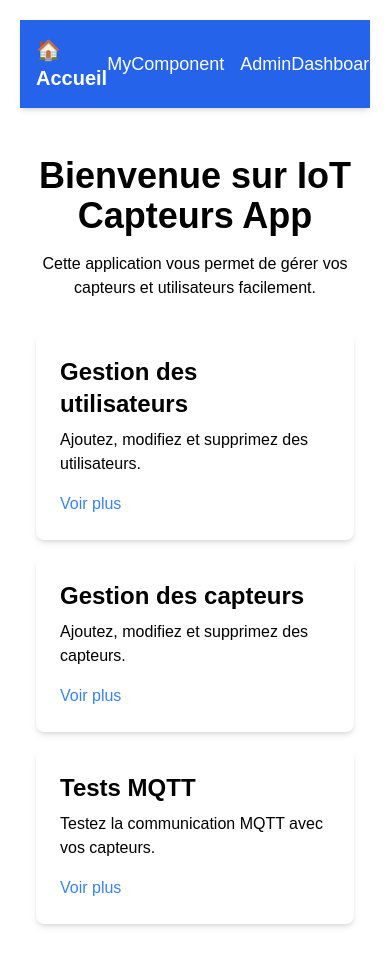
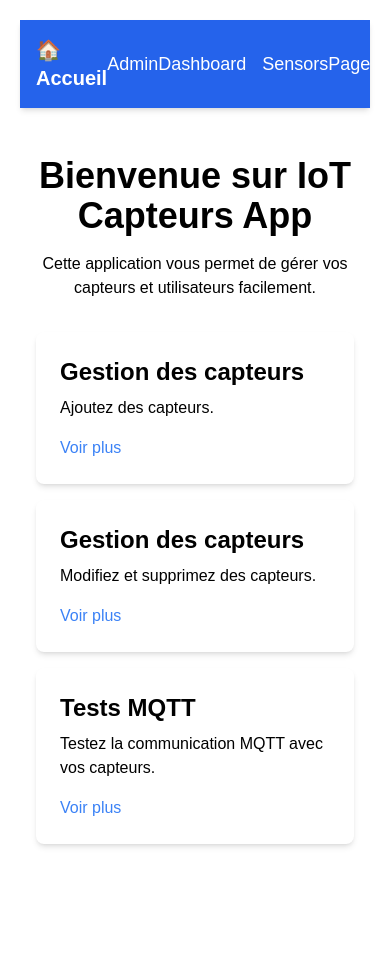
Before and after one commit to Kiltakaro/PFE_Capteurs_Iot, a Vue app in the folder frontend/: page / in a window 390 px wide. Shown: the top 960 px of the page. After the commit the page ends 880 px from the top, so only its background shows below. Built offline with nearby package versions, Linux system fonts and the light colour scheme.

Commit message:
Update/Modify Sensors (Wip)

```diff
--- a/frontend/src/components/HomeComponent.vue
+++ b/frontend/src/components/HomeComponent.vue
@@ -7,14 +7,14 @@
 
       <div class="grid grid-cols-1 md:grid-cols-2 lg:grid-cols-3 gap-4 mt-8">
         <div class="bg-white p-6 rounded-lg shadow-md">
-          <h2 class="text-2xl font-bold mb-2">Gestion des utilisateurs</h2>
-          <p>Ajoutez, modifiez et supprimez des utilisateurs.</p>
-          <router-link to="/users" class="text-blue-500 hover:underline mt-4 inline-block">Voir plus</router-link>
+          <h2 class="text-2xl font-bold mb-2">Gestion des capteurs</h2>
+          <p>Ajoutez des capteurs.</p>
+          <router-link to="/sensors" class="text-blue-500 hover:underline mt-4 inline-block">Voir plus</router-link>
         </div>
         <div class="bg-white p-6 rounded-lg shadow-md">
           <h2 class="text-2xl font-bold mb-2">Gestion des capteurs</h2>
-          <p>Ajoutez, modifiez et supprimez des capteurs.</p>
-          <router-link to="/sensors" class="text-blue-500 hover:underline mt-4 inline-block">Voir plus</router-link>
+          <p>Modifiez et supprimez des capteurs.</p>
+          <router-link to="/sensormanaging" class="text-blue-500 hover:underline mt-4 inline-block">Voir plus</router-link>
         </div>
         <div class="bg-white p-6 rounded-lg shadow-md">
           <h2 class="text-2xl font-bold mb-2">Tests MQTT</h2>
--- a/frontend/src/components/IotSensors.vue
+++ b/frontend/src/components/IotSensors.vue
@@ -5,6 +5,12 @@
     <h1 class="text-3xl font-bold mb-4">Gestion des Capteurs IoT</h1>
 
     <form @submit.prevent="addSensor" class="mb-6 space-y-4">
+      <div v-if="alertMessage" class="bg-green-100 border border-green-400 text-green-700 px-4 py-3 rounded relative" role="alert">
+        <span class="block sm:inline">{{ alertMessage }}</span>
+      </div>
+      <div v-if="errorMessage" class="bg-red-100 border border-red-400 text-red-700 px-4 py-3 rounded relative" role="alert">
+        <span class="block sm:inline">{{ errorMessage }}</span>
+      </div>
       <div>
         <input v-model="newSensor.name" type="text" placeholder="Nom du capteur" required
           class="w-full p-2 border border-gray-300 rounded" />
@@ -58,13 +64,6 @@
       <button type="submit" class="w-full bg-green-500 text-white p-2 rounded hover:bg-green-700 transition">Ajouter le
         capteur</button>
     </form>
-
-    <h2 class="text-2xl font-bold mb-4">Liste des capteurs :</h2>
-    <ul class="list-disc pl-5">
-      <li v-for="sensor in sensors" :key="sensor.uid" class="mb-2">
-        {{ sensor.name }} | ({{ sensor.unit }})
-      </li>
-    </ul>
   </div>
 </template>
 
@@ -94,7 +93,8 @@ export default {
         read_only: false,
         value: null
       },
-      sensors: [],
+      alertMessage: "",
+      errorMessage: "",
       units: [
         "m", "kg", "s", "A", "K", "mol", "cd", "Hz", "rad", "sr", "N", "Pa", "J", "W", "C", "V", "F", "Ω", "S", "Wb", "T", "H", "°C", "lm", "lx", "Bq", "Gy", "Sv", "kat"
       ]
@@ -103,10 +103,19 @@ export default {
 
   methods: {
     async addSensor() {
+      this.alertMessage = "";
+      this.errorMessage = "";
+
+      // Vérifier si tous les champs sont remplis
+      if (!this.newSensor.name || !this.newSensor.unit) {
+        this.errorMessage = "Veuillez remplir tous les champs obligatoires.";
+        return;
+      }
+
       try {
         const response = await axios.post(`http://${ip}:5000/api/sensors`, this.newSensor);
         console.log(response.data.message);
-        this.fetchSensors();
+        this.alertMessage = "Capteur ajouté avec succès.";
         this.newSensor = {
           name: "",
           unit: "",
@@ -122,23 +131,12 @@ export default {
         };
       } catch (error) {
         console.error("Erreur lors de l'ajout du capteur :", error);
-      }
-    },
-
-    async fetchSensors() {
-      try {
-        const response = await axios.get(`http://${ip}:5000/api/sensors`);
-        this.sensors = response.data;
-      } catch (error) {
-        console.error("Erreur lors de la récupération des capteurs :", error);
+        this.errorMessage = "Erreur lors de l'ajout du capteur.";
       }
     },
   },
+};
 
-  mounted() {
-    this.fetchSensors();
-  },
-};
 </script>
 
 <style>
--- a/frontend/src/components/MyComponent.vue
+++ /dev/null
@@ -1,22 +0,0 @@
-<template>
-  <NavBar />
-  <div>
-    <h1>My Component</h1>
-    <router-link to="/">Home</router-link>
-
-  </div>
-</template>
-
-<script>
-import NavBar from './NavBar.vue';
-
-export default {
-  name: 'MyComponent',
-
-  components: {
-    NavBar
-  }
-}
-</script>
-
-<style scoped></style>
--- a/frontend/src/components/NavBar.vue
+++ b/frontend/src/components/NavBar.vue
@@ -4,9 +4,9 @@
             <router-link to="/">🏠 Accueil</router-link>
         </div>
         <div class="space-x-4 flex-1 text-center">
-            <router-link class="hover:text-gray-300 text-lg" to="/mycomponent">MyComponent</router-link>
             <router-link class="hover:text-gray-300 text-lg" to="/admindashboard">AdminDashboard</router-link>
             <router-link class="hover:text-gray-300 text-lg" to="/sensors">SensorsPage</router-link>
+            <router-link class="hover:text-gray-300 text-lg" to="/sensormanaging">SensorManaging</router-link>
             <router-link class="hover:text-gray-300 text-lg" to="/mqtttest">MqttTest</router-link>
         </div>
         <div class="space-x-4">
--- /dev/null
+++ b/frontend/src/components/SensorManaging.vue
@@ -0,0 +1,148 @@
+<template>
+  <NavBar />
+  <div class="container mx-auto p-4">
+    <h1 class="text-4xl font-bold text-center mt-8">Bienvenue sur IoT Capteurs App</h1>
+    <p class="text-center mt-4">Cette application vous permet de gérer vos capteurs et utilisateurs facilement.</p>
+
+    <div class="mt-8">
+      <input v-model="searchQuery" type="text" placeholder="Rechercher un capteur par nom"
+        class="w-full p-2 border border-gray-300 rounded" />
+    </div>
+
+    <h2 class="text-2xl font-bold mb-4 mt-8">Liste des capteurs :</h2>
+    <div class="grid grid-cols-1 md:grid-cols-2 lg:grid-cols-3 gap-4 mt-8">
+      <div v-for="sensor in filteredSensors" :key="sensor.uid" class="bg-white p-6 rounded-lg shadow-md">
+        <h3 class="text-xl font-bold mb-2">{{ sensor.name }}</h3>
+        <p><strong>Description:</strong> {{ sensor.description }}</p>
+        <p><strong>Unité:</strong> {{ sensor.unit }}</p>
+        <p><strong>Fréquence:</strong> {{ sensor.period }} s</p>
+        <div class="mt-4">
+          <button @click="editSensor(sensor)" class="bg-blue-500 text-white px-4 py-2 rounded hover:bg-blue-700 transition">Modifier</button>
+          <button @click="confirmDelete(sensor.uid)" class="bg-red-500 text-white px-4 py-2 rounded hover:bg-red-700 transition ml-2">Supprimer</button>
+        </div>
+      </div>
+    </div>
+  </div>
+</template>
+
+<script>
+import axios from "axios";
+import NavBar from './NavBar.vue';
+
+const ip = 'localhost';
+
+export default {
+  name: 'SensorManaging',
+
+  components: {
+    NavBar
+  },
+
+  data() {
+    return {
+      sensors: [],
+      searchQuery: ""
+    };
+  },
+
+  computed: {
+    filteredSensors() {
+      return this.sensors.filter(sensor =>
+        sensor.name.toLowerCase().includes(this.searchQuery.toLowerCase())
+      );
+    }
+  },
+
+  methods: {
+    async fetchSensors() {
+      try {
+        const response = await axios.get(`http://${ip}:5000/api/sensors`);
+        this.sensors = response.data;
+      } catch (error) {
+        console.error("Erreur lors de la récupération des capteurs :", error);
+      }
+    },
+
+    editSensor(sensor) {
+      // Logique pour modifier le capteur a implementer
+      console.log("Modifier le capteur :", sensor);
+    },
+
+    confirmDelete(uid) {
+      if (confirm("Êtes-vous sûr de vouloir supprimer ce capteur ?")) {
+        this.deleteSensor(uid);
+      }
+    },
+
+    async deleteSensor(uid) {
+      try {
+        await axios.delete(`http://${ip}:5000/api/sensors/${uid}`);
+        this.fetchSensors(); // Rafraîchir la liste des capteurs après la suppression
+      } catch (error) {
+        console.error("Erreur lors de la suppression du capteur :", error);
+      }
+    }
+  },
+
+  mounted() {
+    this.fetchSensors();
+  }
+};
+</script>
+
+<style>
+body {
+  font-family: Arial, sans-serif;
+  padding: 20px;
+}
+
+.container {
+  max-width: 1200px;
+  margin: 0 auto;
+}
+
+.grid {
+  display: grid;
+  gap: 1rem;
+}
+
+.bg-white {
+  background-color: white;
+}
+
+.p-6 {
+  padding: 1.5rem;
+}
+
+.rounded-lg {
+  border-radius: 0.5rem;
+}
+
+.shadow-md {
+  box-shadow: 0 4px 6px rgba(0, 0, 0, 0.1);
+}
+
+.text-center {
+  text-align: center;
+}
+
+.text-4xl {
+  font-size: 2.25rem;
+}
+
+.font-bold {
+  font-weight: bold;
+}
+
+.mt-8 {
+  margin-top: 2rem;
+}
+
+.mb-4 {
+  margin-bottom: 1rem;
+}
+
+button {
+  cursor: pointer;
+}
+</style>
--- a/frontend/src/main.js
+++ b/frontend/src/main.js
@@ -5,13 +5,13 @@ import App from './App.vue'
 import * as VueRouter from 'vue-router'
 
 // Importation des composants pour les routes
-import MyComponent from './components/MyComponent.vue'
 import LoginPage from './components/LoginPage.vue'
 import AdminDashboard from './components/AdminDashboard.vue'
 import IotSensors from './components/IotSensors.vue'
 import NotFound from './components/NotFound.vue'
 import UserProfile from './components/UserProfile.vue'
 import HomeComponent from './components/HomeComponent.vue'
+import SensorManaging from './components/SensorManaging.vue'
 // import MqttTest from './components/MqttTest.vue'
 
 import './assets/tailwind.css'; // Pas toucher, SANS ça pas de tailwindcss
@@ -28,9 +28,9 @@ const router = VueRouter.createRouter({
       component: HomeComponent
     },
     {
-      path: '/mycomponent',
-      name: 'MyComponent',
-      component: MyComponent
+      path: '/sensormanaging',
+      name: 'SensorManaging',
+      component: SensorManaging
     },
     {
       path:'/login',
```
Also changed, not shown: 1 other file (tests, documents, lock files or other folders).
